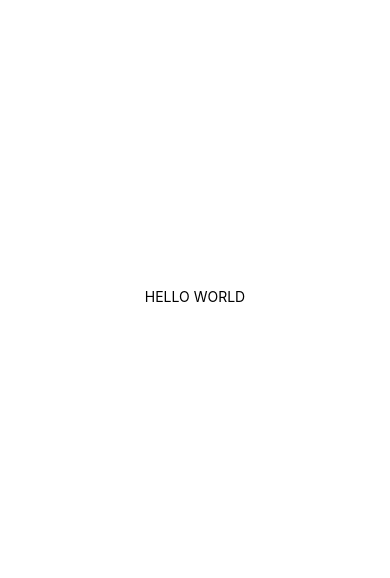
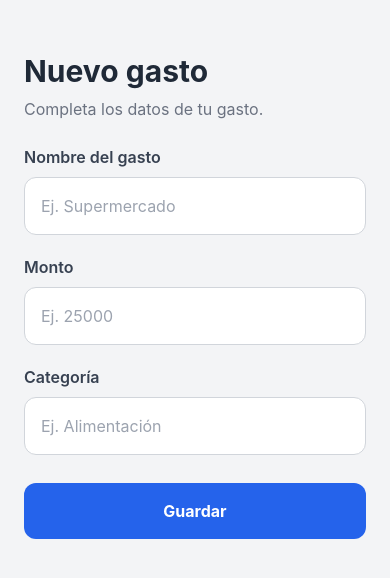
Before and after one commit to maia2303/ExpenseTracker, a React Native app in the folder ExpenseTracker/: screen / in a window 390 px wide. Shown: the part 126-704 px from the top of the page. Built offline with nearby package versions, Linux system fonts and the light colour scheme.

Commit message:
agrege formulario de nuevo gasto

```diff
--- a/ExpenseTracker/App.js
+++ b/ExpenseTracker/App.js
@@ -1,20 +1,13 @@
-import { StatusBar } from 'expo-status-bar';
-import { StyleSheet, Text, View } from 'react-native';
+
+import "./global.css";
+import { StatusBar } from "expo-status-bar";
+import NewExpenseModal from "./src/screens/NewExpenseModal";
 
 export default function App() {
   return (
-    <View style={styles.container}>
-      <Text>HELLO WORLD</Text>
-      <StatusBar style="auto" />
-    </View>
+    <>
+      <StatusBar style="dark" />
+      <NewExpenseModal />
+    </>
   );
 }
-
-const styles = StyleSheet.create({
-  container: {
-    flex: 1,
-    backgroundColor: '#fff',
-    alignItems: 'center',
-    justifyContent: 'center',
-  },
-});
--- /dev/null
+++ b/ExpenseTracker/babel.config.js
@@ -0,0 +1,10 @@
+
+module.exports = function (api) {
+  api.cache(true);
+  return {
+    presets: [
+      ["babel-preset-expo", { jsxImportSource: "nativewind" }],
+      "nativewind/babel",
+    ],
+  };
+};
--- /dev/null
+++ b/ExpenseTracker/global.css
@@ -0,0 +1,4 @@
+
+@tailwind base;
+@tailwind components;
+@tailwind utilities;
--- a/ExpenseTracker/src/screens/NewExpenseModal.js
+++ b/ExpenseTracker/src/screens/NewExpenseModal.js
@@ -0,0 +1,102 @@
+
+import React, { useState } from 'react';
+import {
+  View,
+  Text,
+  TextInput,
+  TouchableOpacity,
+  Alert,
+} from 'react-native';
+
+export default function NewExpenseModal() {
+  const [nombre, setNombre] = useState('');
+  const [monto, setMonto] = useState('');
+  const [categoria, setCategoria] = useState('');
+
+  const guardarGasto = () => {
+    if (!nombre.trim() || !monto.trim() || !categoria.trim()) {
+      Alert.alert(
+        'Campos incompletos',
+        'Por favor, completa todos los campos.'
+      );
+      return;
+    }
+
+    if (isNaN(Number(monto.replace(',', '.'))) ||
+        Number(monto.replace(',', '.')) <= 0) {
+      Alert.alert('Monto inválido', 'Ingresa un monto mayor que cero.');
+      return;
+    }
+
+    console.log('Gasto ingresado:', {
+      nombre,
+      monto,
+      categoria,
+    });
+
+    Alert.alert(
+      '¡Listo!',
+      `Gasto: ${nombre}\nMonto: $${monto}\nCategoría: ${categoria}`
+    );
+
+    setNombre('');
+    setMonto('');
+    setCategoria('');
+  };
+
+  return (
+    <View className="flex-1 justify-center bg-gray-100 px-6 py-8">
+      <Text className="mb-2 text-3xl font-bold text-gray-800">
+        Nuevo gasto
+      </Text>
+
+      <Text className="mb-6 text-base text-gray-500">
+        Completa los datos de tu gasto.
+      </Text>
+
+      <Text className="mb-2 text-base font-semibold text-gray-700">
+        Nombre del gasto
+      </Text>
+      <TextInput
+        className="mb-5 rounded-xl border border-gray-300 bg-white p-4 text-base text-gray-800"
+        placeholder="Ej. Supermercado"
+        placeholderTextColor="#9CA3AF"
+        value={nombre}
+        onChangeText={setNombre}
+      />
+
+      <Text className="mb-2 text-base font-semibold text-gray-700">
+        Monto
+      </Text>
+      <TextInput
+        className="mb-5 rounded-xl border border-gray-300 bg-white p-4 text-base text-gray-800"
+        placeholder="Ej. 25000"
+        placeholderTextColor="#9CA3AF"
+        value={monto}
+        onChangeText={setMonto}
+        keyboardType="decimal-pad"
+      />
+
+      <Text className="mb-2 text-base font-semibold text-gray-700">
+        Categoría
+      </Text>
+      <TextInput
+        className="mb-7 rounded-xl border border-gray-300 bg-white p-4 text-base text-gray-800"
+        placeholder="Ej. Alimentación"
+        placeholderTextColor="#9CA3AF"
+        value={categoria}
+        onChangeText={setCategoria}
+      />
+
+      <TouchableOpacity
+        className="items-center rounded-xl bg-blue-600 p-4 active:bg-blue-700"
+        onPress={guardarGasto}
+        activeOpacity={0.8}
+      >
+        <Text className="text-base font-bold text-white">
+          Guardar
+        </Text>
+      </TouchableOpacity>
+    </View>
+  );
+}
--- /dev/null
+++ b/ExpenseTracker/tailwind.config.js
@@ -0,0 +1,13 @@
+
+/** @type {import('tailwindcss').Config} */
+module.exports = {
+  content: [
+    "./App.js",
+    "./src/**/*.{js,jsx,ts,tsx}"
+  ],
+  presets: [require("nativewind/preset")],
+  theme: {
+    extend: {},
+  },
+  plugins: [],
+};
```
Also changed, not shown: ExpenseTracker/metro.config.js (added, +9 -0 lines), ExpenseTracker/package.json (+10 -2 lines), babel.config.js (added), 1 other file (tests, documents, lock files or other folders).
